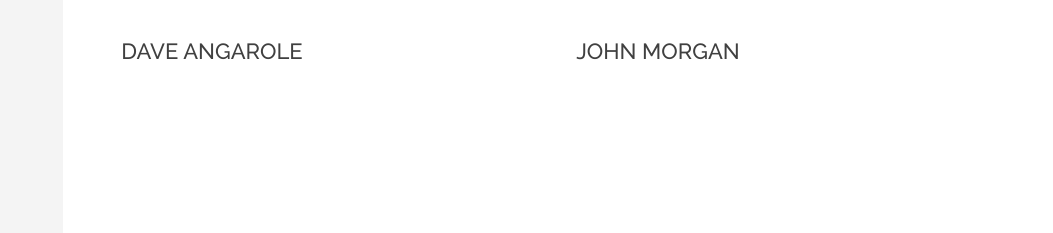
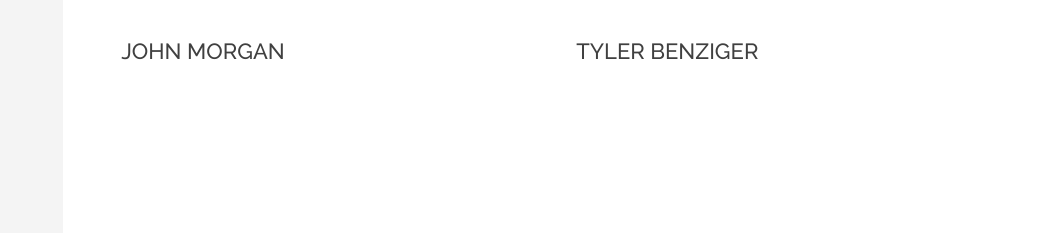
Before and after one commit to tybenz/lifepoint.github.io, a Jekyll site: the page built from about/leadership/index.md, in a window 1280 px wide. Shown: the part 723-956 px from the top of the page, without its empty margins (227-1280 px from the left). Built offline with Jekyll 4.4.1, drawn with Linux system fonts in a browser that asks for light colours; some web fonts are replaced.

Commit message:
Staff & leadership changes - youth night removed temporarily - upward image b/w

```diff
--- a/_layouts/upward.html
+++ b/_layouts/upward.html
@@ -48,6 +48,10 @@
       letter-spacing: 0.07em;
   }
 
+  .cabin-title {
+      filter: grayscale(1);
+  }
+
   .cabin-title-outer {
       position: relative;
   }
@@ -56,7 +60,7 @@
     content: '';
     display: block;
     width: 9999px;
-    background: linear-gradient(90deg, transparent 0%, transparent 8.5%, #3982BB 10%);
+    background: linear-gradient(90deg, transparent 0%, transparent 8.5%, #999 10%);
     position: absolute;
     top: 0;
     bottom: 0;
--- a/about/leadership/index.md
+++ b/about/leadership/index.md
@@ -8,15 +8,15 @@ title: Leadership
 <h3 class="row"><div class="col-12">Meet the team</div></h3>
 <div class="row">
   <div class="col-6 cabin-profile">
-  <div class="cabin-profile-image" style="background-image: url(https://res.cloudinary.com/deqkp2xjs/image/upload/v1544204861/images/dave.jpg);background-position: center 15%"></div>
-  <div class="cabin-profile-title">Dave Angarole</div>
-  <div class="cabin-profile-label"></div>
-  <div class="cabin-profile-description"></div>
-  </div>
-  <div class="col-6 cabin-profile">
   <div class="cabin-profile-image" style="background-image: url(https://res.cloudinary.com/deqkp2xjs/image/upload/v1544204860/images/john.jpg);background-position: center 22%"></div>
   <div class="cabin-profile-title">John Morgan</div>
   <div class="cabin-profile-label"></div>
   <div class="cabin-profile-description"></div>
   </div>
+  <div class="col-6 cabin-profile">
+  <div class="cabin-profile-image" style="background-image: url(https://res.cloudinary.com/deqkp2xjs/image/upload/v1544204840/images/tyler.jpg);background-position: center 15%"></div>
+  <div class="cabin-profile-title">Tyler Benziger</div>
+  <div class="cabin-profile-label"></div>
+  <div class="cabin-profile-description"></div>
+  </div>
 </div>
```
Also changed, not shown: about/staff/index.md (+0 -8 lines), ministries/youth/index.md (+0 -2 lines).
